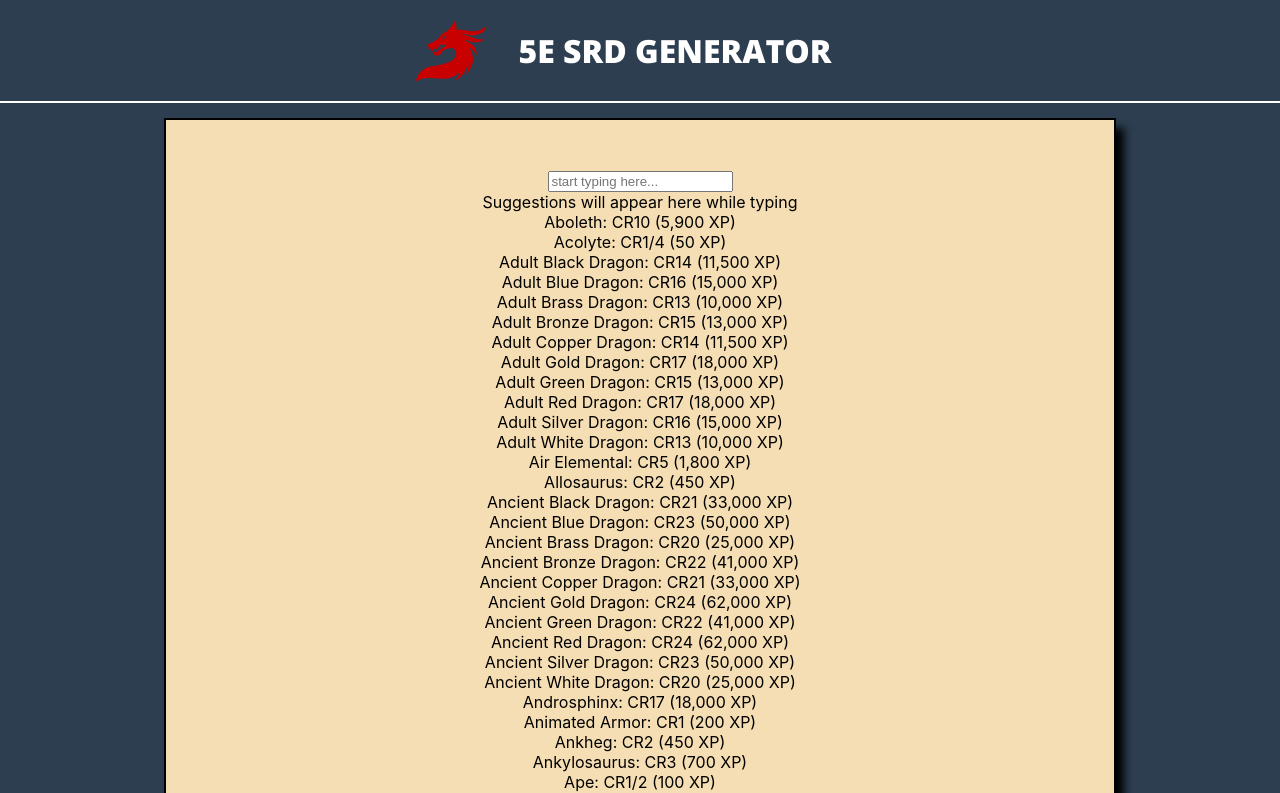
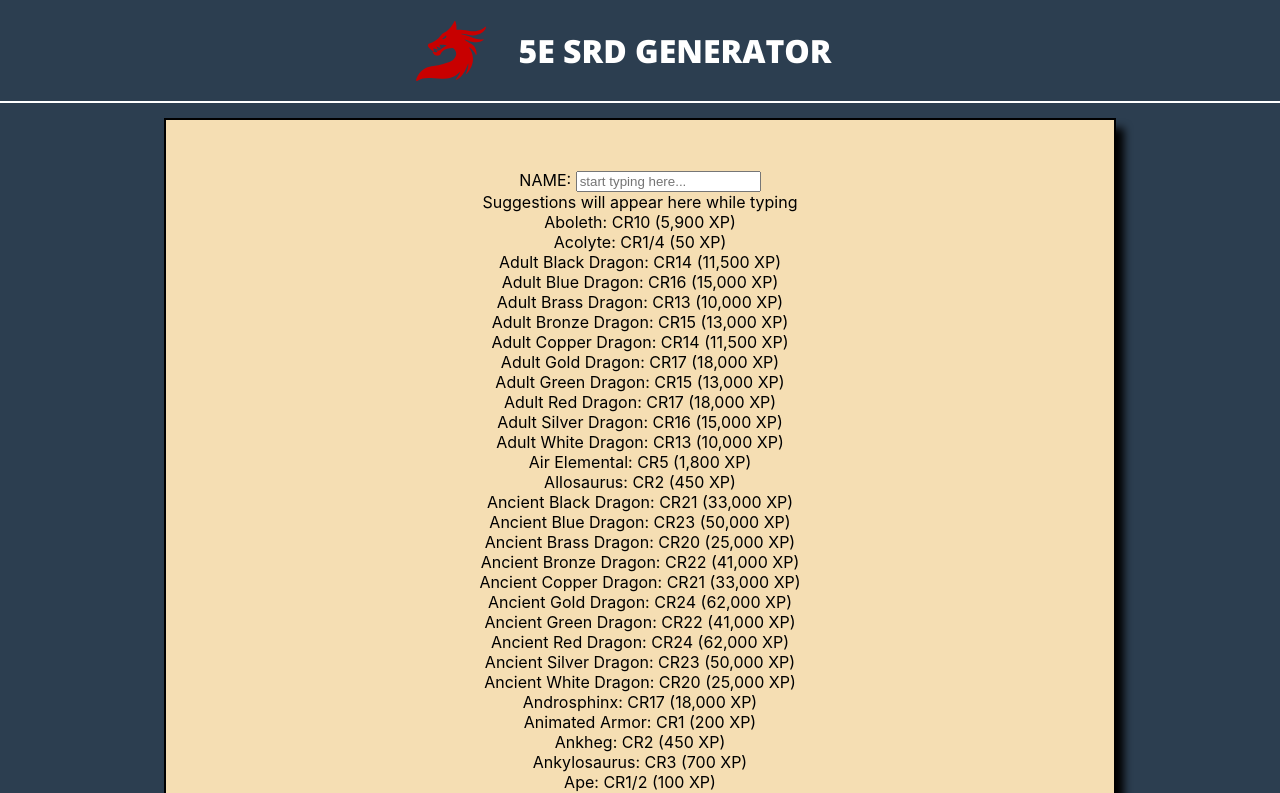
Before and after one commit to G-Ambatte/srd-generator, a React (Create React App) app: page / in a window 1280 px wide. Shown: the top 793 px of the page. Built offline with nearby package versions, Linux system fonts and the light colour scheme.

Commit message:
Add label to FilterElement

```diff
--- a/src/App.js
+++ b/src/App.js
@@ -53,7 +53,7 @@ const App = createReactClass({
 			</div>
 			<div className='srd-body'>
 				<div className='srd-filter-box'>
-					<FilterElement text={this.state.text} placeholder='start typing here...' updateText={this.updateText} />
+					<FilterElement label='NAME:' text={this.state.text} placeholder='start typing here...' updateText={this.updateText} />
 					{this.state.text ? `Do you mean ${this.state.suggestion}?` : 'Suggestions will appear here while typing'}
 				</div>
 				<div className='srd-data'>
--- a/src/pageElements/filterElement.jsx
+++ b/src/pageElements/filterElement.jsx
@@ -22,12 +22,14 @@ const FilterElement = createReactClass({
 
 	render() {
 		return <div className='srd-filter'>
-			<input
-				type='text'
-				value={this.state.text}
-				placeholder={this.props.placeholder}
-				onChange={(e)=>this.updateText(e)}
-			/>
+			<div>
+				{this.props.label} <input
+					type='text'
+					value={this.state.text}
+					placeholder={this.props.placeholder}
+					onChange={(e)=>this.updateText(e)}
+				/>
+			</div>
 		</div>;
 	}
 });
```
